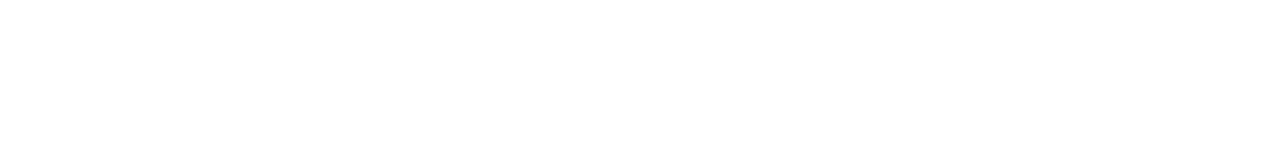
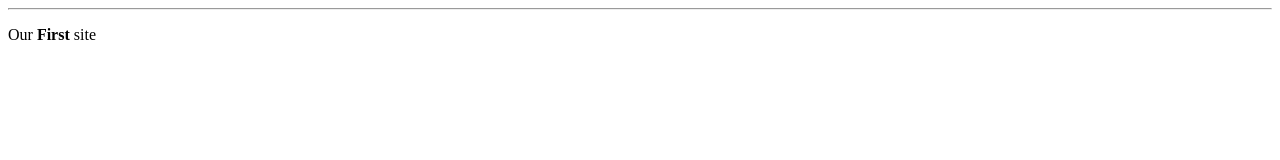
Before and after one commit to AlekseyWork/Lesson, a plain HTML site: page index.html in a window 1280 px wide. Drawn offline with Linux system fonts and the light colour scheme.

Commit message:
Привет! Я невидимка :)

```diff
--- a/index.html
+++ b/index.html
@@ -6,5 +6,8 @@
     <meta name="viewport" content="width=device-width, initial-scale=1.0" />
     <title>Вёрстка</title>
   </head>
+  <hr />
+  <!-- Привет! Я невидимка :) -->
+  <p>Our <b>First</b> site</p>
   <body></body>
 </html>
```
